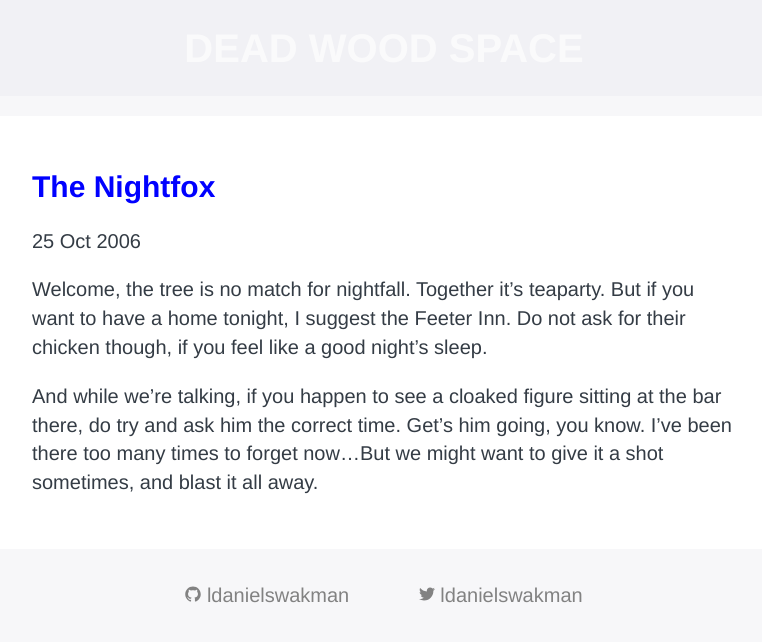
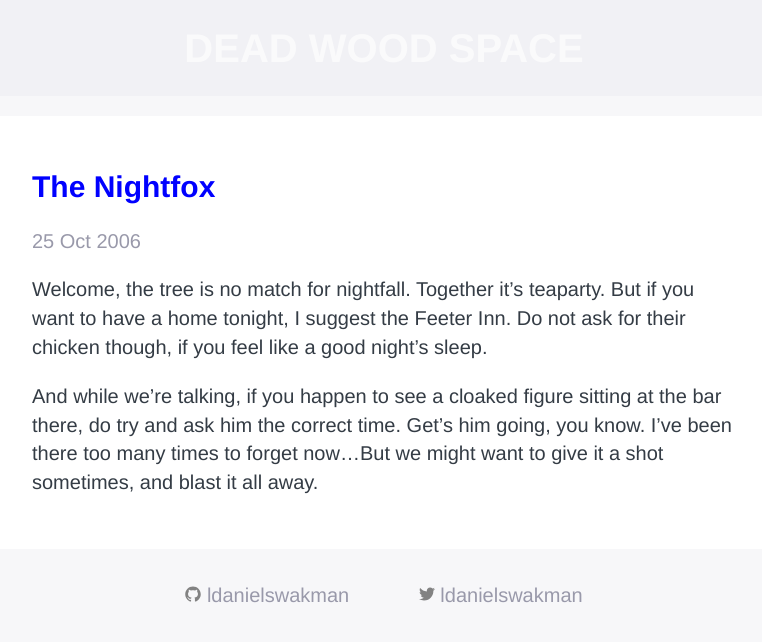
Before and after one commit to ldanielswakman/deadwoodspace, a Jekyll site: the page built from index.md, in a window 1280 px wide. Shown: the top 642 px of the page, without its empty margins (256-1018 px from the left). Built offline with Jekyll 4.4.1, drawn with Linux system fonts in a browser that asks for light colours.

Commit message:
style tweak

```diff
--- a/_sass/_base.scss
+++ b/_sass/_base.scss
@@ -66,6 +66,12 @@ ul {
     margin-bottom: 2rem;
     background: $white;
     padding: 2rem 3rem;
+    @media screen and (max-width: 480px) {
+      padding: 1rem;
+    }
+  }
+  .meta {
+    color: $grey;
   }
 }
 
@@ -73,10 +79,14 @@ ul {
 
 // Component: Footer
 .footer {
+  padding-bottom: 2rem;
   text-align: center;
 
   a {
-    color: #828282;
+    color: $grey;
     padding: 0 2rem;
   }
+  svg {
+    fill: $grey;
+  }
 }
--- a/_sass/style.scss
+++ b/_sass/style.scss
@@ -4,6 +4,7 @@ $blue: #00f;
 
 $white: #fff;
 $greylightest: #f7f7f9;
+$grey: #99a;
 
 
 // Typography
```
